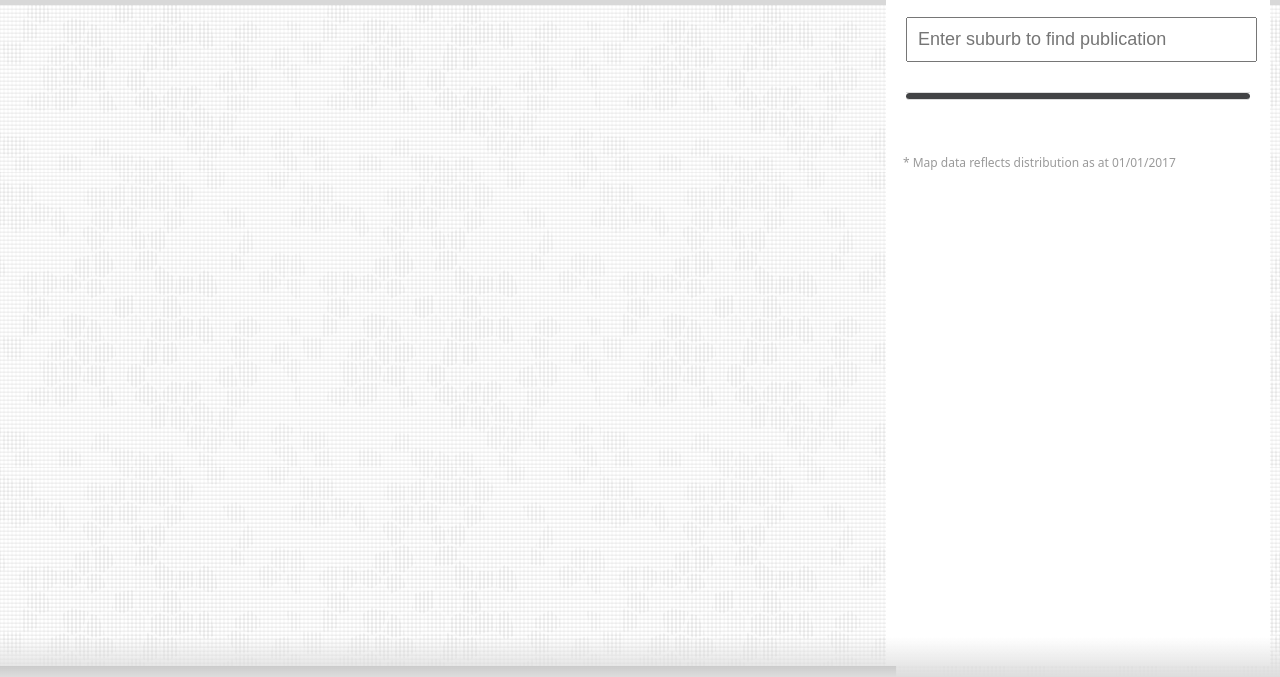
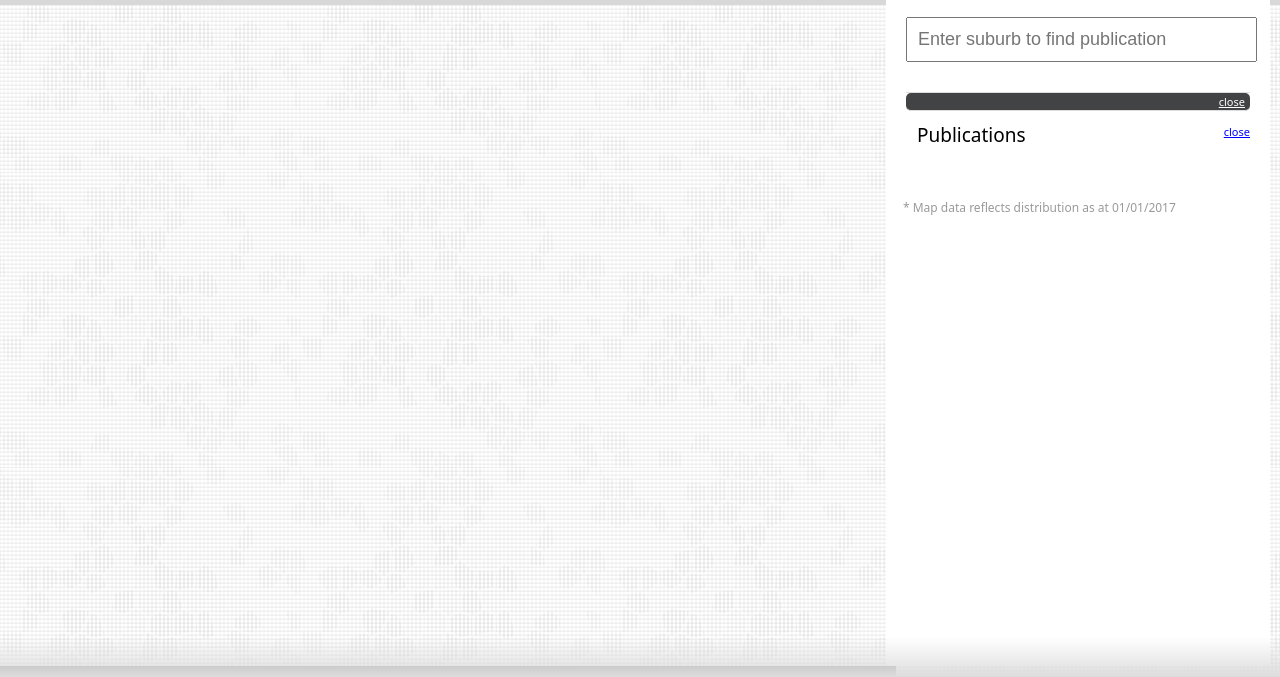
Before and after one commit to keeeshore/angularjs-google-maps-publications-webpack, a website built with webpack: page index.html in a window 1280 px wide. Shown: the part 123-800 px from the top of the page. Built offline with nearby package versions, Linux system fonts and the light colour scheme; some packages are replaced by stand-ins of ours; grey boxes are pictures that could not be loaded.

Commit message:
updated css

```diff
--- a/css/global.scss
+++ b/css/global.scss
@@ -114,10 +114,12 @@ header {
     right: 0;
     top: 110px;
 }
+
 .map {
     width: 70%;
     height: 100%;
 }
+
 .publications {
     width: 30%;
     height: 97%;
@@ -129,6 +131,7 @@ header {
     font-size: 100%;
     margin: 10px 10px 0px 10px;
     background: #FFF;
+
 
   .publications-data {
     padding: 20px;
@@ -156,6 +159,7 @@ header {
   }
 
   .form-output {
+
     padding: 3px 0px;
     font-size: 18px;
     border-bottom: 1px solid #dddddd;
@@ -163,6 +167,16 @@ header {
     border-radius: 5px;
     color: #FFF;
     text-align: center;
+    overflow: auto;
+
+    .toggle-btn {
+      display: block;
+      text-align: right;
+      text-decoration: underline;
+      font-size: 11px;
+      margin: 0px 5px 0px 5px;
+      color: white;
+    }
 
     .content {
       margin: 10px;
@@ -171,6 +185,7 @@ header {
     .search-place {
       padding-bottom: 10px;
       border-bottom: 1px solid #CCC;
+      margin-top: 16px;
     }
 
     h3 {
@@ -219,6 +234,23 @@ header {
 
   }
 
+  .publication-header {
+    display: block;
+    margin: 10px 0px 0px 0px;
+    padding: 5px 0px 0px 11px;
+    font-size: 19px;
+    color: #000;
+
+    .toggle-btn {
+      display: inline-block;
+      float: right;
+      text-decoration: underline;
+      font-size: 11px;
+      color: blue;
+    }
+
+  }
+
   &.ng-scope:after {
     content: "";
     display: block;
@@ -231,11 +263,13 @@ header {
   }
 
   .pub-list {
+
     display: block;
     vertical-align: top;
     margin: 10px 0px;
     padding:0px;
     overflow: auto;
+    position: relative;
 
     li {
       margin: 0px;
@@ -258,7 +292,25 @@ header {
 
     }
 
+   /* &.open {
+      top: 0px;
+      transition-property: top;
+      transition-duration: 1s;
+      transition-timing-function: linear;
+    }
+
+    &.hide {
+      top: -50em;
+      transition-property: top;
+      transition-duration: 1s;
+      transition-timing-function: linear;
+    }*/
+
+
+
   }
+
+
 
 
 }
--- a/js/main.js
+++ b/js/main.js
@@ -319,6 +319,10 @@ mapApp.directive('publicationsList', ['mapService', '$location', function (mapSe
 
             $scope.pubFacts = [];
 
+            $scope.isPublicationListOpen = true;
+
+            $scope.isPublicationDataOpen = true;
+
             mapService.onLoadMap(function (options) {
                 if (!this.isInit) {
                     search = new google.maps.places.Autocomplete($element[0].querySelector('.pac-input'), searchOpts);
@@ -332,6 +336,10 @@ mapApp.directive('publicationsList', ['mapService', '$location', function (mapSe
                 controller.clearSearchInput();
                 controller.selectPublication(featureIds, false);
                 mapService.selectMapFeature(publication);
+            };
+
+            $scope.togglePublications = function () {
+                $scope.isPublicationOpen = !$scope.isPublicationOpen;
             };
 
             mapService.onLoadPublications(function (publications) {
--- a/templates/publications-list.html
+++ b/templates/publications-list.html
@@ -2,11 +2,15 @@
     <div class="form-control">
         <input id="pac-input" class="pac-input" type="text" placeholder="Enter suburb to find publication">
     </div>
+
     <div class="form-output">
-        <div class="search-place content" ng-if="searchedPlace">
+        <a class="toggle-btn" href="" ng-click="isPublicationDataOpen = !isPublicationDataOpen">
+            {{isPublicationDataOpen ? 'close' : 'open' }}
+        </a>
+        <div class="search-place" ng-if="searchedPlace">
             The publications available in {{searchedPlace.vicinity}}
         </div>
-        <div ng-repeat="publication in publications" ng-if="publication.isSelected">
+        <div ng-repeat="publication in publications" ng-if="publication.isSelected && isPublicationDataOpen">
             <div class="content">
                 <h3 >{{publication.id}}</h3>
                 <div class="customer-reach">Reaching customers in <span>?</span></div>
@@ -22,12 +26,22 @@
         </div>
     </div>
 
-    <ul class="pub-list">
+    <h4 class="publication-header">Publications
+        <a class="toggle-btn"
+           href=""
+           ng-click="isPublicationListOpen = !isPublicationListOpen">
+            {{isPublicationListOpen ? 'close' : 'open' }}
+        </a>
+    </h4>
+
+    <ul class="pub-list" ng-if="isPublicationListOpen">
         <li ng-repeat="publication in publications track by $index" class="{{publication.isSelected ? 'active': 'none'}}">
             <a ng-click="onClickPublicationLink(publication)" href="">{{publication.id}}</a>
         </li>
     </ul>
+
 </div>
+
 <div class="disclaimer" style="background: none;">
     *  Map data reflects distribution as at 01/01/2017
 </div>
```
Also changed, not shown: 1 other file.
